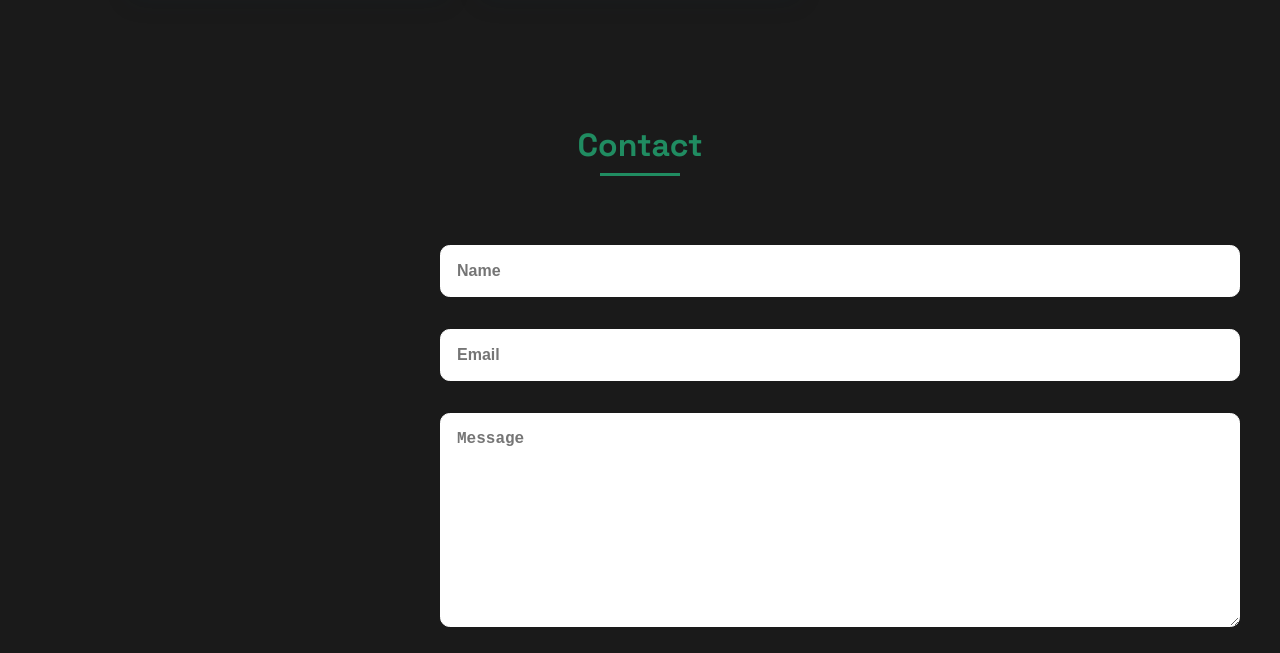
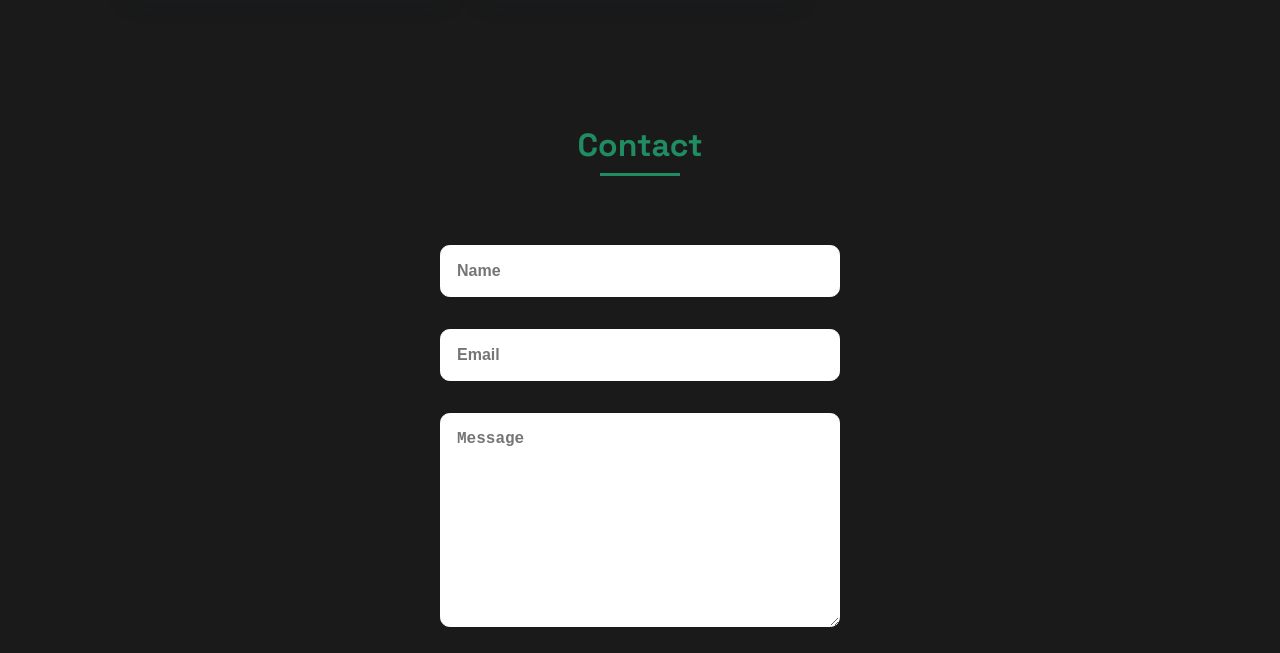
Before and after one commit to rupsa45/portfolio, a plain HTML site: page index.html in a window 1280 px wide. Shown: the part 2802-3455 px from the top of the page. Drawn offline with nearby package versions, Linux system fonts and the light colour scheme.

Commit message:
I changed contact__input width 200% to 100%

```diff
--- a/assets/css/styles.css
+++ b/assets/css/styles.css
@@ -161,8 +161,6 @@ img {
 
 .nav__logo {
   color: #25ab75;
-  /* width: 100%;
-  height: 100%; */
 }
 
 .nav__toggle {
@@ -356,7 +354,7 @@ img {
 
 /* ===== CONTACT =====*/
 .contact__input {
-  width: 200%;
+  width: 100%;
   font-size: var(--normal-font-size);
   font-weight: var(--font-semi);
   padding: 1rem;
```
